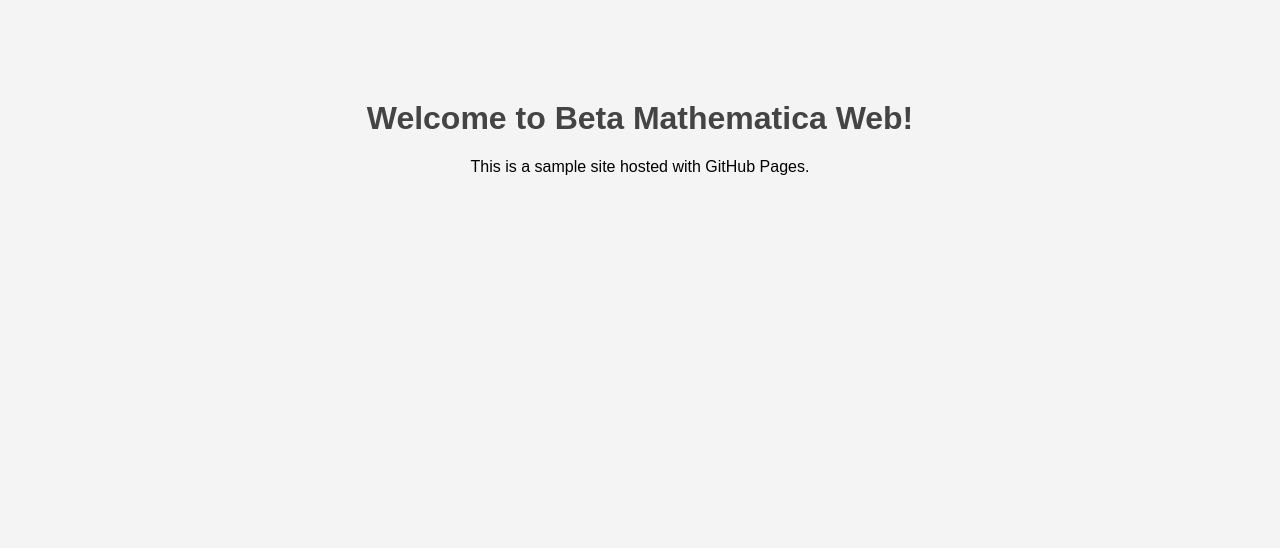
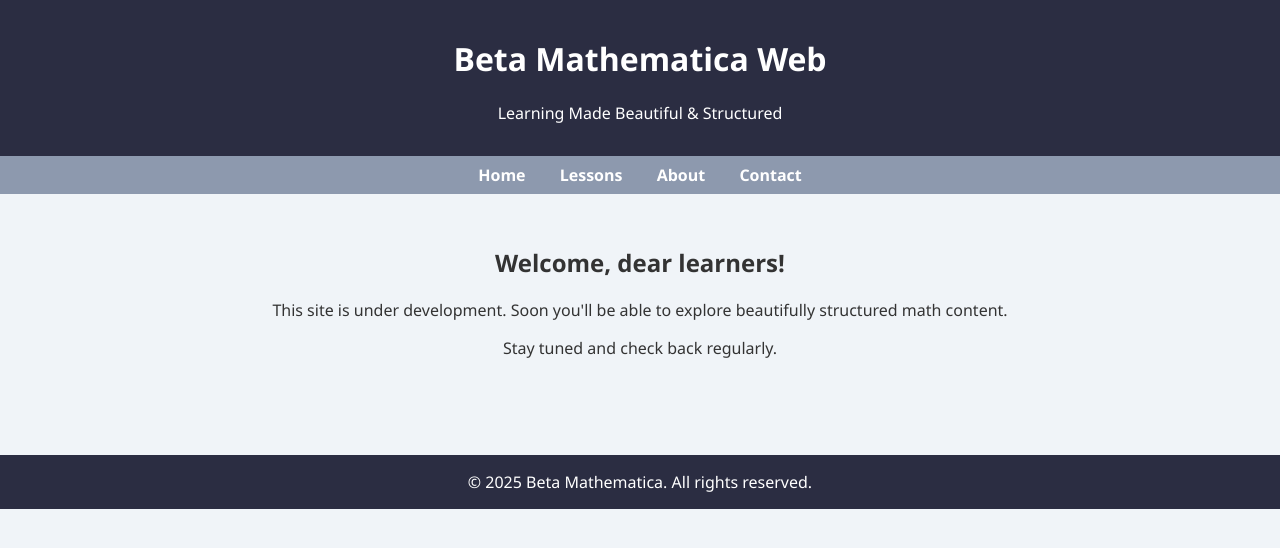
Before and after one commit to LordDavidIsaac/betamathematicaWeb, a plain HTML site: page index.html in a window 1280 px wide. Drawn offline with Linux system fonts and the light colour scheme.

Commit message:
Update index.html

```diff
--- a/index.html
+++ b/index.html
@@ -1,23 +1,79 @@
 <!DOCTYPE html>
 <html lang="en">
 <head>
-  <meta charset="UTF-8">
-  <meta name="viewport" content="width=device-width, initial-scale=1.0">
-  <title>Beta Mathematica Web</title>
+  <meta charset="UTF-8" />
+  <meta name="viewport" content="width=device-width, initial-scale=1.0"/>
+  <title>Beta Mathematica</title>
+
+  <!-- Link to external stylesheet -->
+  <link rel="stylesheet" href="style.css" />
+
+  <!-- Fallback internal style if needed -->
   <style>
     body {
-      font-family: Arial, sans-serif;
+      font-family: 'Segoe UI', Tahoma, Geneva, Verdana, sans-serif;
+      margin: 0;
+      background-color: #f0f4f8;
+      color: #333;
+    }
+
+    header {
+      background-color: #2b2d42;
+      color: white;
+      padding: 1rem;
       text-align: center;
-      margin-top: 100px;
-      background-color: #f4f4f4;
     }
-    h1 {
-      color: #444;
+
+    nav {
+      text-align: center;
+      background-color: #8d99ae;
+      padding: 0.5rem;
+    }
+
+    nav a {
+      color: white;
+      text-decoration: none;
+      margin: 0 15px;
+      font-weight: bold;
+    }
+
+    main {
+      padding: 2rem;
+      text-align: center;
+    }
+
+    footer {
+      margin-top: 3rem;
+      background-color: #2b2d42;
+      color: white;
+      text-align: center;
+      padding: 1rem;
     }
   </style>
 </head>
 <body>
-  <h1>Welcome to Beta Mathematica Web!</h1>
-  <p>This is a sample site hosted with GitHub Pages.</p>
+
+  <header>
+    <h1>Beta Mathematica Web</h1>
+    <p>Learning Made Beautiful & Structured</p>
+  </header>
+
+  <nav>
+    <a href="index.html">Home</a>
+    <a href="lessons.html">Lessons</a>
+    <a href="about.html">About</a>
+    <a href="contact.html">Contact</a>
+  </nav>
+
+  <main>
+    <h2>Welcome, dear learners!</h2>
+    <p>This site is under development. Soon you'll be able to explore beautifully structured math content.</p>
+    <p>Stay tuned and check back regularly.</p>
+  </main>
+
+  <footer>
+    &copy; 2025 Beta Mathematica. All rights reserved.
+  </footer>
+
 </body>
 </html>
```
